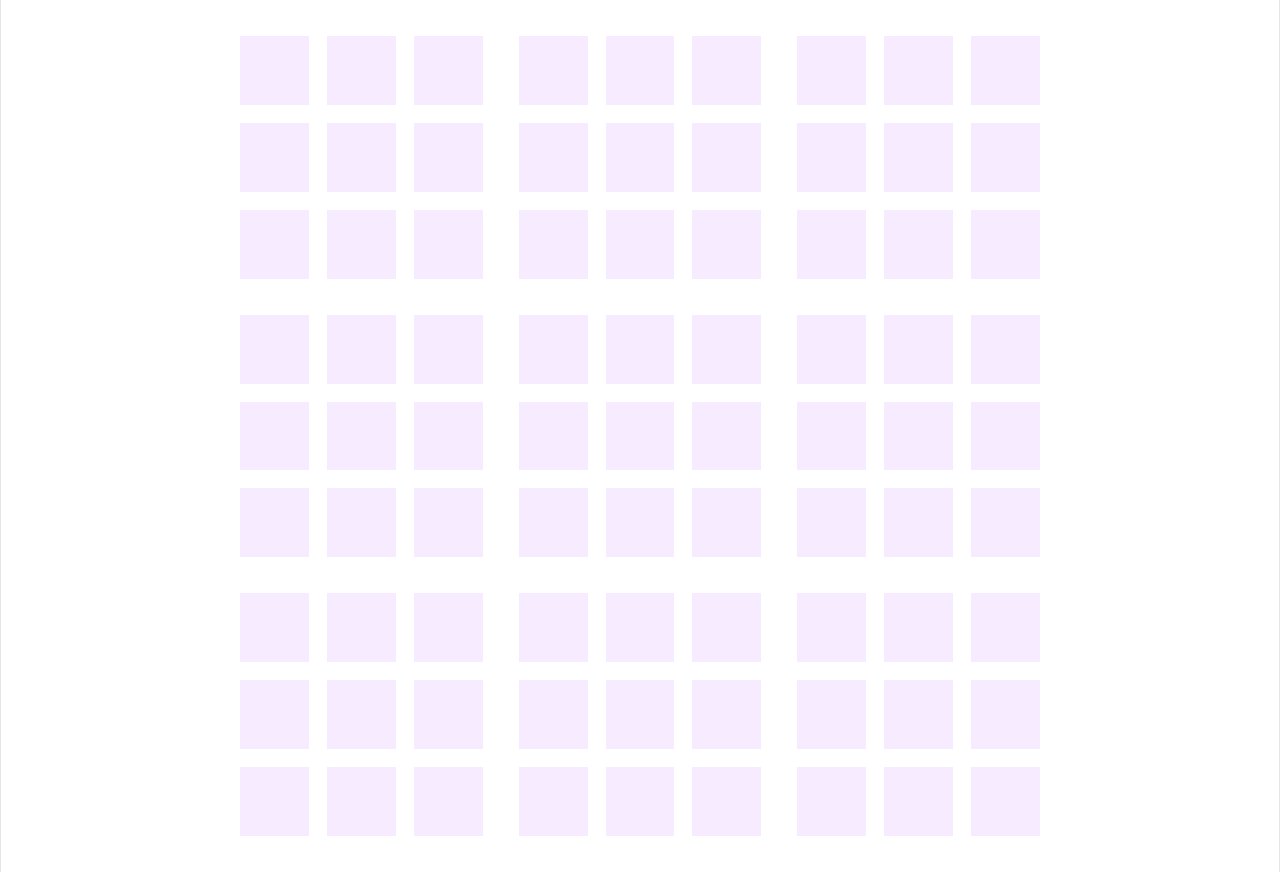
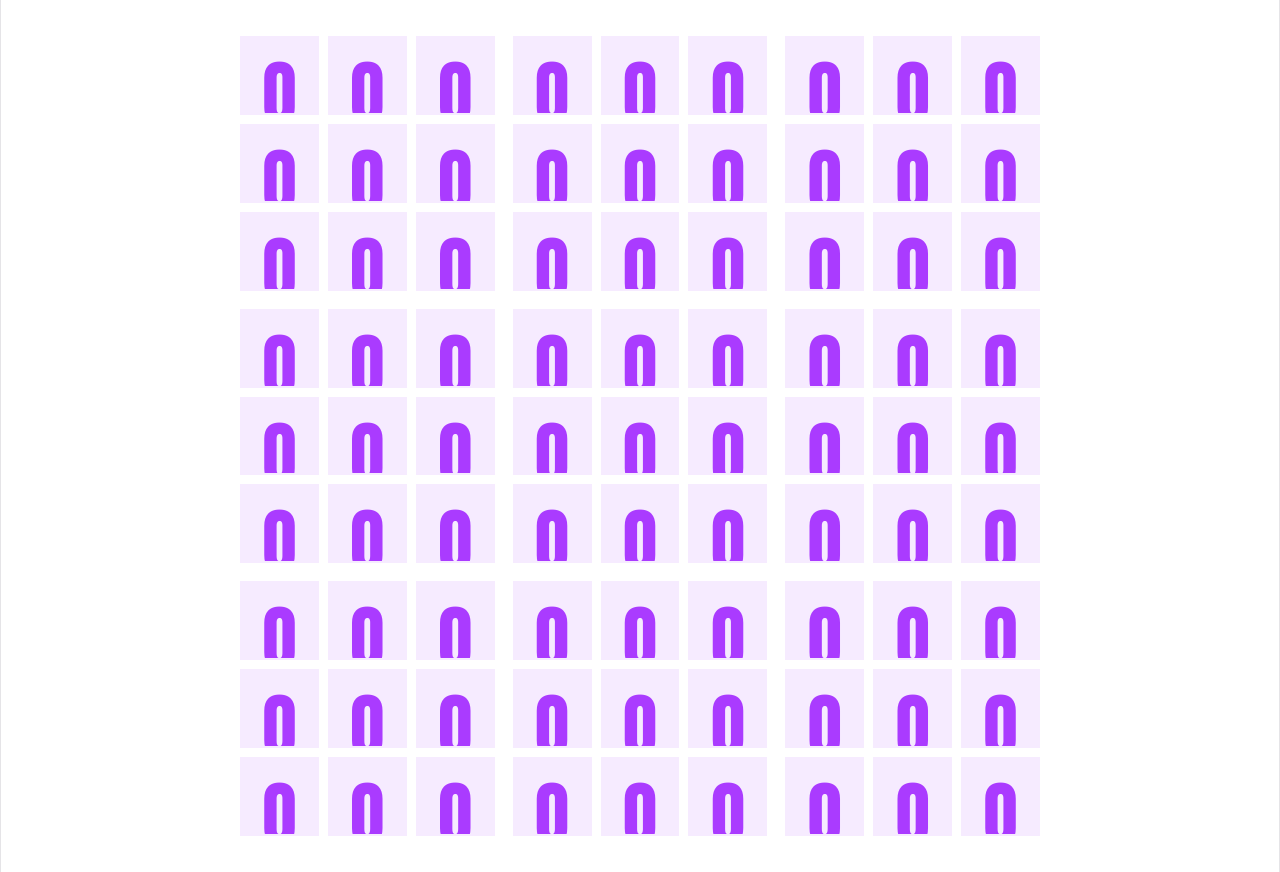
Before and after one commit to PaulHazelton/ReactTicTacToe, a React (Vite) app: page / in a window 1280 px wide. Built offline with nearby package versions, Linux system fonts and the light colour scheme.

Commit message:
More progress styling board

```diff
--- a/src/App.css
+++ b/src/App.css
@@ -35,47 +35,54 @@
 }
 
 .game {
-	--boardGap: 2rem;
+	--boardGap: 1rem;
+	--cellGap: 0.5rem;
 
-	display: flex;
-	flex-wrap: wrap;
+	position: relative;
+	display: grid;
+	grid-template-columns: 1fr 1fr 1fr;
+	gap: var(--boardGap);
+
+	/* width: 800px; */
+	/* height: 800px; */
 
 	width: 100%;
 	max-width: 800px;
 	aspect-ratio: 1;
-
-	gap: var(--boardGap);
 
 	/* outline: 1px solid red; */
 }
 
 .board {
 
-	--cellGap: 1rem;
-
-	display: flex;
-	flex-wrap: wrap;
-
+	display: grid;
+	grid-template-columns: 1fr 1fr 1fr;
 	gap: var(--cellGap);
 
-	width: calc((100% - 2 * var(--boardGap)) / 3);
-	height: calc((100% - 2 * var(--boardGap)) / 3);
+	width: 100%;
+	height: 100%;
 
-	/* outline: 1px solid grey; */
-	/* outline-offset: calc(var(--boardGap) / 2); */
-
-	/* width: var(--size);
-	height: var(--size);
-	gap: var(--gap); */
+	min-width: 0;
+	min-height: 0;
 
 	/* outline: 1px solid blue; */
 }
 
 .square {
 
-	width: calc((100% - 2 * var(--cellGap)) / 3);
-	height: calc((100% - 2 * var(--cellGap)) / 3);
+	/* position: absolute; */
+	font-size: 4rem;
+	font-family: Impact, Haettenschweiler, 'Arial Narrow Bold', sans-serif;
 
+	width: 100%;
+	height: 100%;
+
+	min-width: 0;
+	min-height: 0;
+
+	overflow: hidden;
+
+	color: var(--accent);
 	background-color: var(--accent-bg);
 	border: 2px solid transparent;
 
--- a/src/Components/Board.tsx
+++ b/src/Components/Board.tsx
@@ -1,13 +1,13 @@
 import Square from "./Square";
 
-export default function Game() {
+export default function Board(props: { boardState: string }) {
 
-	const boardState = " ".repeat(9);
+	// const boardState = " ".repeat(9);
 
 	const rows = [
-		boardState.slice(0, 3),
-		boardState.slice(3, 6),
-		boardState.slice(6, 9),
+		props.boardState.slice(0, 3),
+		props.boardState.slice(3, 6),
+		props.boardState.slice(6, 9),
 	];
 
 	return (
--- a/src/Components/Game.tsx
+++ b/src/Components/Game.tsx
@@ -2,7 +2,7 @@ import Board from "./Board";
 
 export default function Game() {
 
-	const gameState = new Array<string>(9).fill(" ".repeat(9));
+	const gameState = new Array<string>(9).fill("O".repeat(9));
 
 	const rows = [
 		gameState.slice(0, 3),
@@ -13,8 +13,8 @@ export default function Game() {
 	return (
 		<div className="game">
 			{
-				rows.map((row, r) => row.map((col, c) => {
-						return (<Board />)
+				rows.map((row, r) => row.map((_, c) => {
+						return (<Board boardState={rows[r][c]} />)
 				}))
 			}
 		</div>
```
